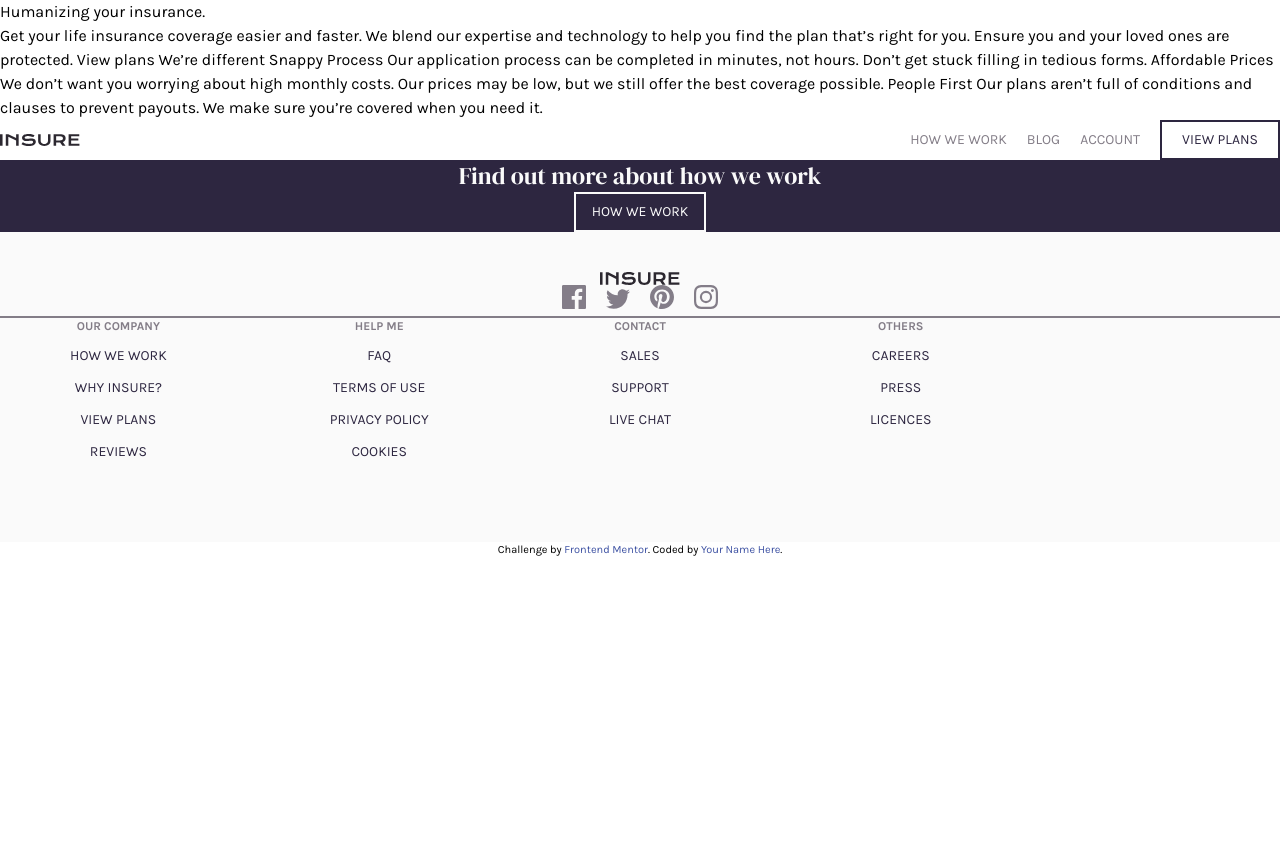
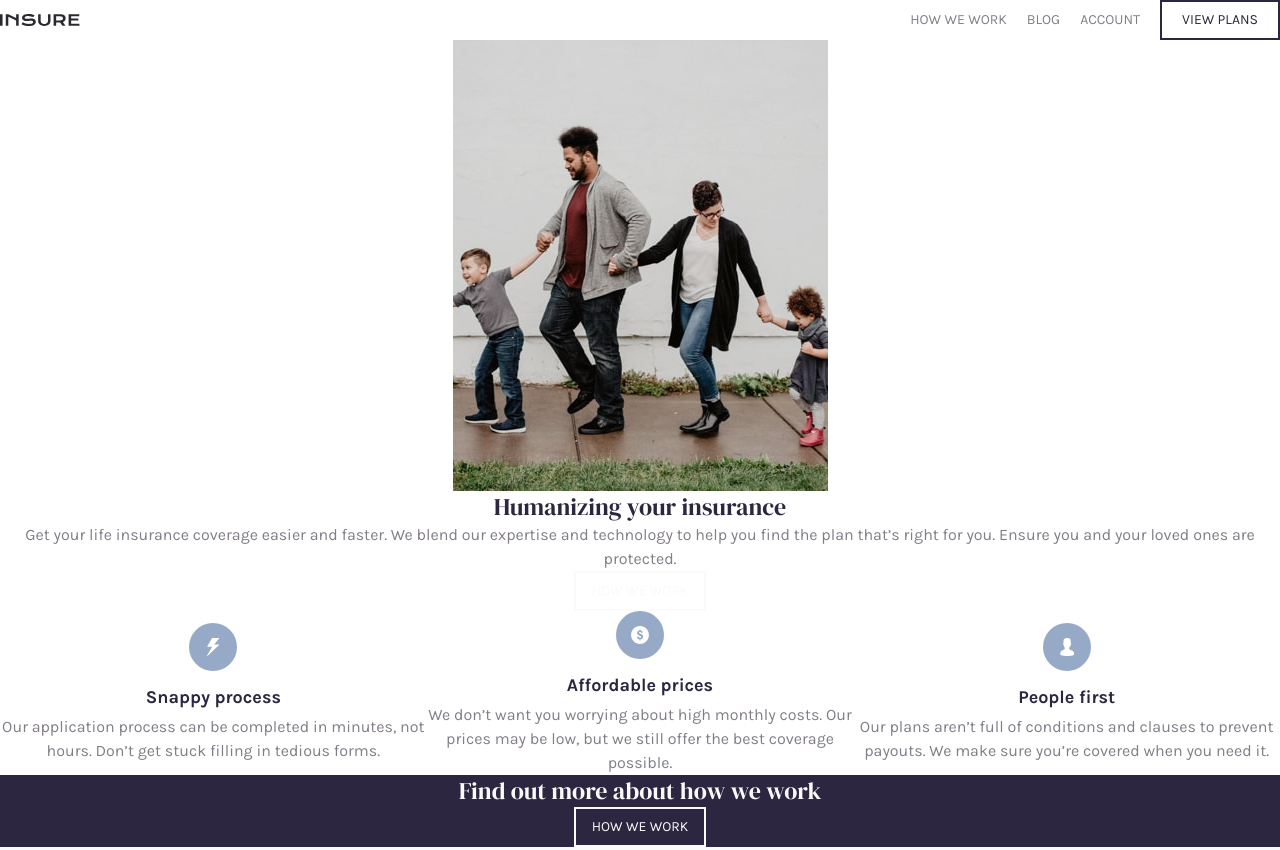
Before and after one commit to Despeerado/Frontend-mentor--Insure-landing-page, a website: page src/index.html in a window 1280 px wide. Shown: the top 850 px of the page. Before the commit the page ends 800 px from the top, so only its background shows below. Drawn offline with Linux system fonts and the light colour scheme.

Commit message:
add main section

```diff
--- a/src/index.html
+++ b/src/index.html
@@ -14,32 +14,6 @@
   <title>Frontend Mentor | Insure landing page</title>
 </head>
 <body>
-
-  <p>
-    Humanizing your insurance.
-  </p>
-  Get your life insurance coverage easier and faster. We blend our expertise
-  and technology to help you find the plan that’s right for you. Ensure you
-  and your loved ones are protected.
-
-  View plans
-
-  We’re different
-
-  Snappy Process
-
-  Our application process can be completed in minutes, not hours. Don’t get
-  stuck filling in tedious forms.
-
-  Affordable Prices
-
-  We don’t want you worrying about high monthly costs. Our prices may be low,
-  but we still offer the best coverage possible.
-
-  People First
-
-  Our plans aren’t full of conditions and clauses to prevent payouts. We make
-  sure you’re covered when you need it.
 
 <!-- header -->
 <div class="container">
@@ -81,6 +55,73 @@
 </header>
 </div>
   <!-- main section -->
+  <div class="container">
+    <div class="flex flex-wrap md:flex-row items-center justify-center mx-auto">
+      <div>
+        <img src="/images/image-intro-mobile.jpg" alt="hero image">
+      </div>
+      <div class="text-center">
+        <h1 class="text-primary text-2xl text-center ">Humanizing your insurance</h1>
+        <p class="text-gray text-md text-center">Get your life insurance coverage easier and faster. We blend our expertise
+        and technology to help you find the plan that’s right for you. Ensure you
+        and your loved ones are protected.</p>
+        <a type="button"
+          class="py-2 px-4 inline-flex justify-center items-center border-2 border-white text-white uppercase hover:text-primary hover:bg-white hover:border-white focus:outline-none transition-all text-sm">
+          How we work
+        </a>
+      </div>
+
+    </div>
+  </div>
+  <div class="container">
+    <!-- Icon Blocks -->
+    <div class="mx-auto">
+      <div class="grid sm:grid-cols-2 md:grid-cols-3 items-center justify-center">
+        <!-- Icon Block -->
+        <div class="text-center">
+          <div
+            class="flex justify-center items-center w-12 h-12 rounded-full mx-auto ">
+              <img src="/images/icon-snappy-process.svg" alt="snappy process">
+          </div>
+          <div class="mt-3">
+            <h3 class="text-lg font-semibold text-primary">Snappy process</h3>
+            <p class="mt-1 text-gray">Our application process can be completed in minutes, not hours. Don’t get
+            stuck filling in tedious forms.</p>
+          </div>
+        </div>
+        <!-- End Icon Block -->
+
+        <!-- Icon Block -->
+        <div class="text-center">
+          <div
+            class="flex justify-center items-center w-12 h-12 rounded-full mx-auto ">
+              <img src="/images/icon-affordable-prices.svg" alt="affordable prices">
+          </div>
+          <div class="mt-3">
+            <h3 class="text-lg font-semibold text-primary">Affordable prices</h3>
+            <p class="mt-1 text-gray">We don’t want you worrying about high monthly costs. Our prices may be low,
+            but we still offer the best coverage possible.</p>
+          </div>
+        </div>
+        <!-- End Icon Block -->
+
+        <!-- Icon Block -->
+        <div class="text-center">
+          <div
+            class="flex justify-center items-center w-12 h-12 rounded-full mx-auto">
+            <img src="/images/icon-people-first.svg" alt="people first">
+          </div>
+          <div class="mt-3">
+            <h3 class="text-lg font-semibold text-primary">People first</h3>
+            <p class="mt-1 text-gray">Our plans aren’t full of conditions and clauses to prevent payouts. We make
+            sure you’re covered when you need it.</p>
+          </div>
+        </div>
+        <!-- End Icon Block -->
+      </div>
+    </div>
+    <!-- End Icon Blocks -->
+  </div>
   <div class="container">
     <div class="bg-primary text-center">
       <h1 class="text-2xl text-white">Find out more about how we work</h1>
--- a/src/input.css
+++ b/src/input.css
@@ -6,7 +6,7 @@
   html {
     font-family: 'Karla', sans-serif;
   }
-  h1, h2, h3 {
+  h1, h2 {
     font-family: 'DM Serif Display', serif;
   }
 }
```
Also changed, not shown: dist/output.css.
